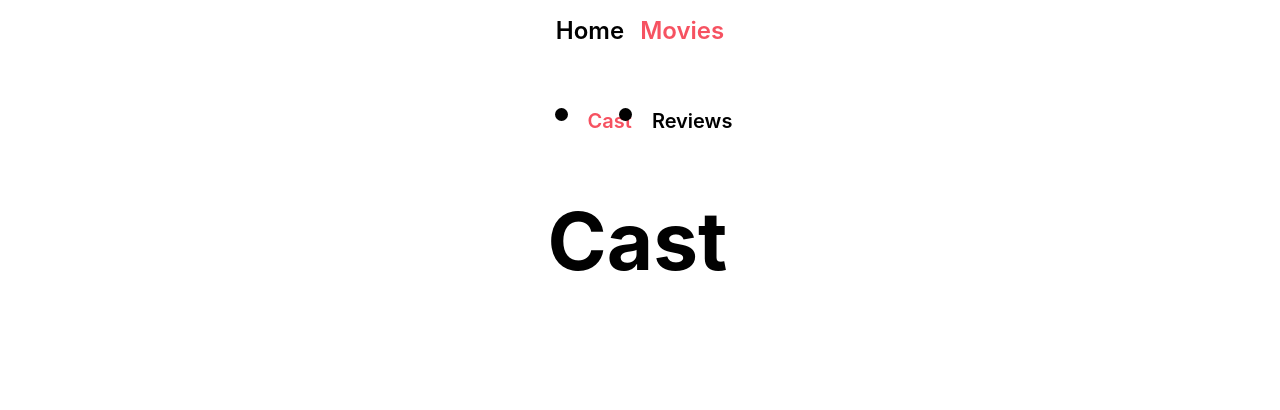
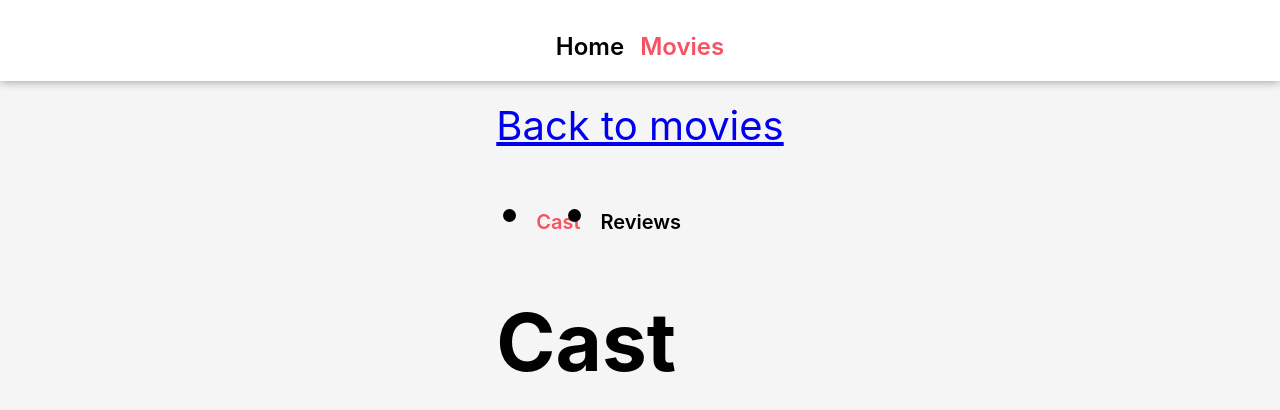
Before and after one commit to Saref111/goit-react-woolf-hw-05-movies, a React (Create React App) app: page /goit-react-woolf-hw-05-movies/movies/1/cast in a window 1280 px wide. Shown: the top 410 px of the page. Built offline with nearby package versions, Linux system fonts and the light colour scheme; no server answers.

Commit message:
added bakc button

```diff
--- a/src/components/App.jsx
+++ b/src/components/App.jsx
@@ -4,6 +4,7 @@ import { MoviesDetails } from 'pages/MoviesDetails/MoviesDetails';
 import { Cast } from 'pages/Cast/Cast';
 import { Routes, Route } from 'react-router-dom';
 import { Header } from './Header/Header';
+import { Search } from 'pages/Search/Search';
 
 export const App = () => {
   return (
@@ -21,7 +22,7 @@ export const App = () => {
         <Routes>
           <Route path="/" element={<Header />}>
             <Route index element={<Home />} />
-            <Route path="/movies" element={<MoviesDetails />} />
+            <Route path="/movies" element={<Search />} />
             <Route path="/movies/:movieId" element={<MoviesDetails />}>
               <Route path="cast" element={<Cast/>} />
               <Route path="reviews" element={<div>Reviews</div>} />
--- a/src/components/Header/Header.jsx
+++ b/src/components/Header/Header.jsx
@@ -5,7 +5,7 @@ import css from './Header.module.scss';
 export const Header = () => {
   return (
     <>
-      <header>
+      <header className={css.header}>
         <nav>
           <ul className={css.nav}>
             <li>
--- a/src/components/Header/Header.module.scss
+++ b/src/components/Header/Header.module.scss
@@ -17,3 +17,14 @@
         color: #f65261;
     }
 }
+
+.header {
+    display: flex;
+    width: 100%;
+    justify-content: center;
+    align-items: center;
+    padding: 1rem 2rem;
+    background-color: #fff;
+    box-shadow: 0 0 10px rgba(0, 0, 0, 0.4);
+    margin-bottom: 20px;
+}
--- a/src/index.scss
+++ b/src/index.scss
@@ -1,4 +1,14 @@
 @import-normalize; /* bring in normalize.css styles */
+
+html {
+  box-sizing: border-box;
+}
+
+*,
+*::before,
+*::after {
+  box-sizing: inherit;
+}
 
 body {
   margin: 0;
@@ -7,6 +17,7 @@ body {
     sans-serif;
   -webkit-font-smoothing: antialiased;
   -moz-osx-font-smoothing: grayscale;
+  background-color: #f5f5f5;
 }
 
 code {
--- a/src/pages/Cast/Cast.jsx
+++ b/src/pages/Cast/Cast.jsx
@@ -1,3 +1,22 @@
+import { useState, useEffect } from 'react';
+import { useParams } from 'react-router-dom';
+import { fetchMovieCast } from 'services/api';
+
 export const Cast = () => {
+    const [cast, setCast] = useState([]);
+    const { movieId } = useParams();
+
+    useEffect(() => {
+        const fetchCast = async () => {
+            const response = await fetchMovieCast(movieId);
+            setCast(response.data.cast);
+        };
+
+        try {
+            fetchCast();
+        } catch (error) {
+            console.log(error);
+        }
+    }, [movieId]);
     return <h1>Cast</h1>;
 }
--- a/src/pages/MoviesDetails/MoviesDetails.jsx
+++ b/src/pages/MoviesDetails/MoviesDetails.jsx
@@ -1,5 +1,5 @@
 import React, { useEffect, useState } from 'react';
-import { NavLink, Outlet } from 'react-router-dom';
+import { NavLink, Outlet, useLocation } from 'react-router-dom';
 import { useParams } from 'react-router-dom';
 import { fetchMovieDetails } from 'services/api';
 import css from './MoviesDetails.module.scss';
@@ -7,6 +7,7 @@ import css from './MoviesDetails.module.scss';
 export const MoviesDetails = () => {
   const { movieId } = useParams();
   const [movie, setMovie] = useState(null);
+  const previousPage = useLocation()?.state?.from;
 
   useEffect(() => {
     if (!movieId) return;
@@ -24,9 +25,18 @@ export const MoviesDetails = () => {
 
   return (
     <div>
+      <NavLink to={previousPage || '/'}>Back to movies</NavLink>
       {movie && (
         <section className={css.section}>
-          <img src={'https://image.tmdb.org/t/p/w600_and_h900_bestv2/' + movie.backdrop_path} alt={movie.title} width={600} height={900}/>
+          <img
+            src={
+              'https://image.tmdb.org/t/p/w600_and_h900_bestv2/' +
+              movie.backdrop_path
+            }
+            alt={movie.title}
+            width={600}
+            height={900}
+          />
           <div>
             <h1>{movie.title}</h1>
             <p>User score: {movie.popularity}</p>
@@ -39,10 +49,14 @@ export const MoviesDetails = () => {
       )}
       <ul className={css.subNav}>
         <li>
-          <NavLink className={css.subNavLink} to={`/movies/${movieId}/cast`}>Cast</NavLink>
+          <NavLink className={css.subNavLink} to={`/movies/${movieId}/cast`}>
+            Cast
+          </NavLink>
         </li>
         <li>
-            <NavLink className={css.subNavLink} to={`/movies/${movieId}/reviews`}>Reviews</NavLink>
+          <NavLink className={css.subNavLink} to={`/movies/${movieId}/reviews`}>
+            Reviews
+          </NavLink>
         </li>
       </ul>
       <Outlet />
--- /dev/null
+++ b/src/pages/Search/Search.jsx
@@ -0,0 +1,3 @@
+export const Search = () => {
+    return <h1>Search</h1>;
+};
--- a/src/services/api.js
+++ b/src/services/api.js
@@ -9,9 +9,17 @@ axios.defaults.params = {
 };
 
 export const fetchTrendingMovies = async () => {
-  return await axios.get(`trending/movie/day`);
+  return await axios.get(`/trending/movie/day`);
 };
 
 export const fetchMovieDetails = async (movieId) => {
-  return await axios.get(`movie/${movieId}`);
-}
+  return await axios.get(`/movie/${movieId}`);
+};
+
+export const fetchMovieCast = async (movieId) => {
+  return await axios.get(`/movie/${movieId}/credits`);
+};
+
+export const fetchMovieReviews = async (movieId) => {
+  return await axios.get(`/movie/${movieId}/reviews`);
+};
```
